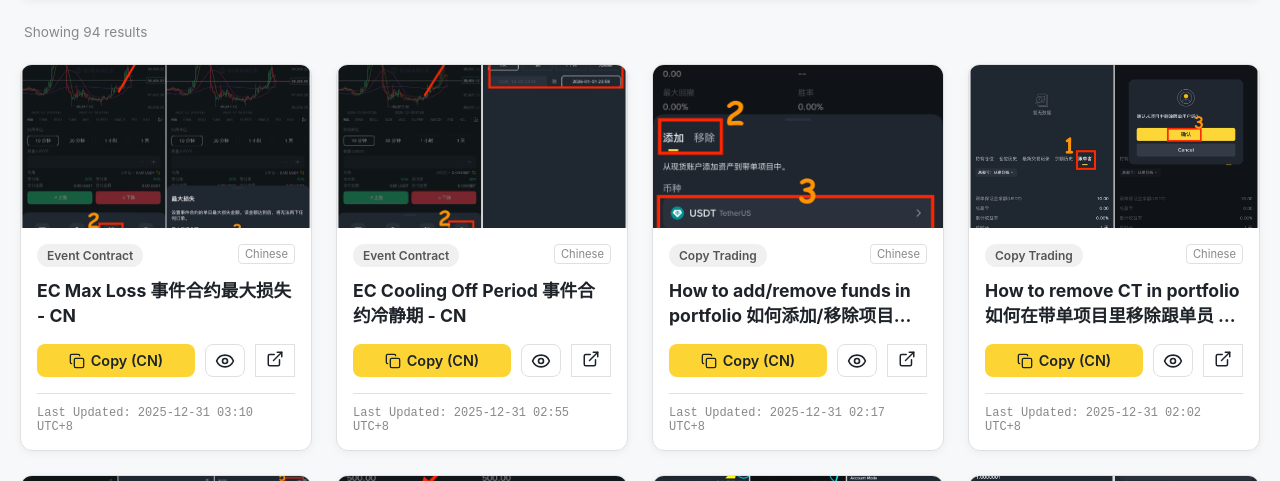
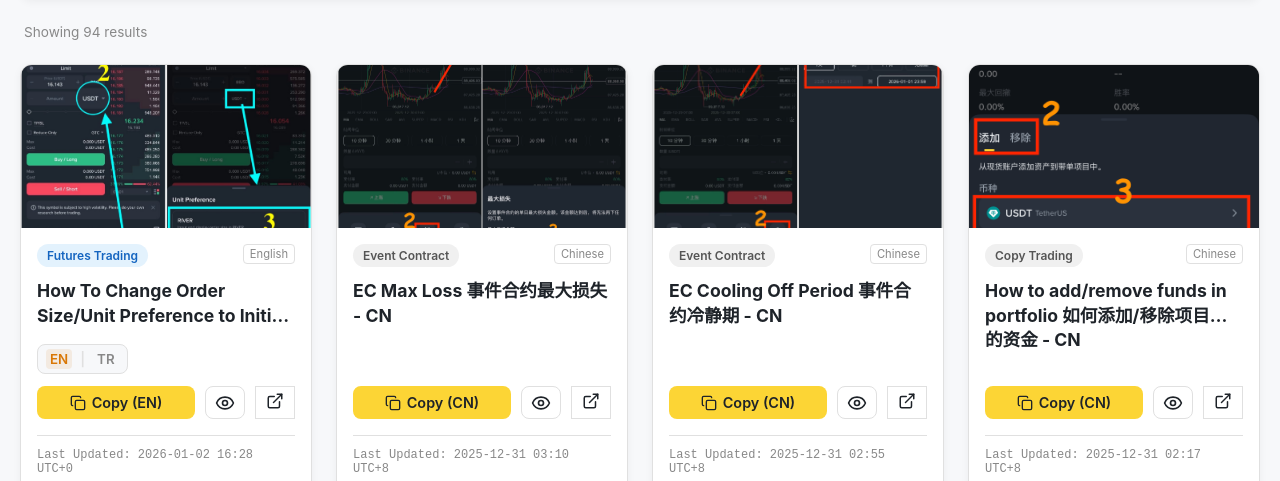
Before and after one commit to GorkemTikic/screenshot-library, a React (Vite) app: page /#/ in a window 1280 px wide. Shown: the part 319-800 px from the top of the page. Built offline with nearby package versions, Linux system fonts and the light colour scheme; no server answers.

Commit message:
Update: Brief description of what you changed

```diff
--- a/src/components/ScreenshotGallery.jsx
+++ b/src/components/ScreenshotGallery.jsx
@@ -52,7 +52,11 @@ export function ScreenshotGallery() {
         if (showFavoritesOnly) {
             result = result.filter(i => isFavorite(i.title));
         }
-        return result;
+
+        // 4. Sort by ID descending (newest first)
+        // We Use ID because it's set once as Date.now() when created,
+        // so it represents the addition time rather than the update time.
+        return [...result].sort((a, b) => (b.id || 0) - (a.id || 0));
     }, [items, search, selectedTopic, selectedLang, fuse, showFavoritesOnly, favorites, isFavorite, selectedPlatform]);
 
     return (
```
